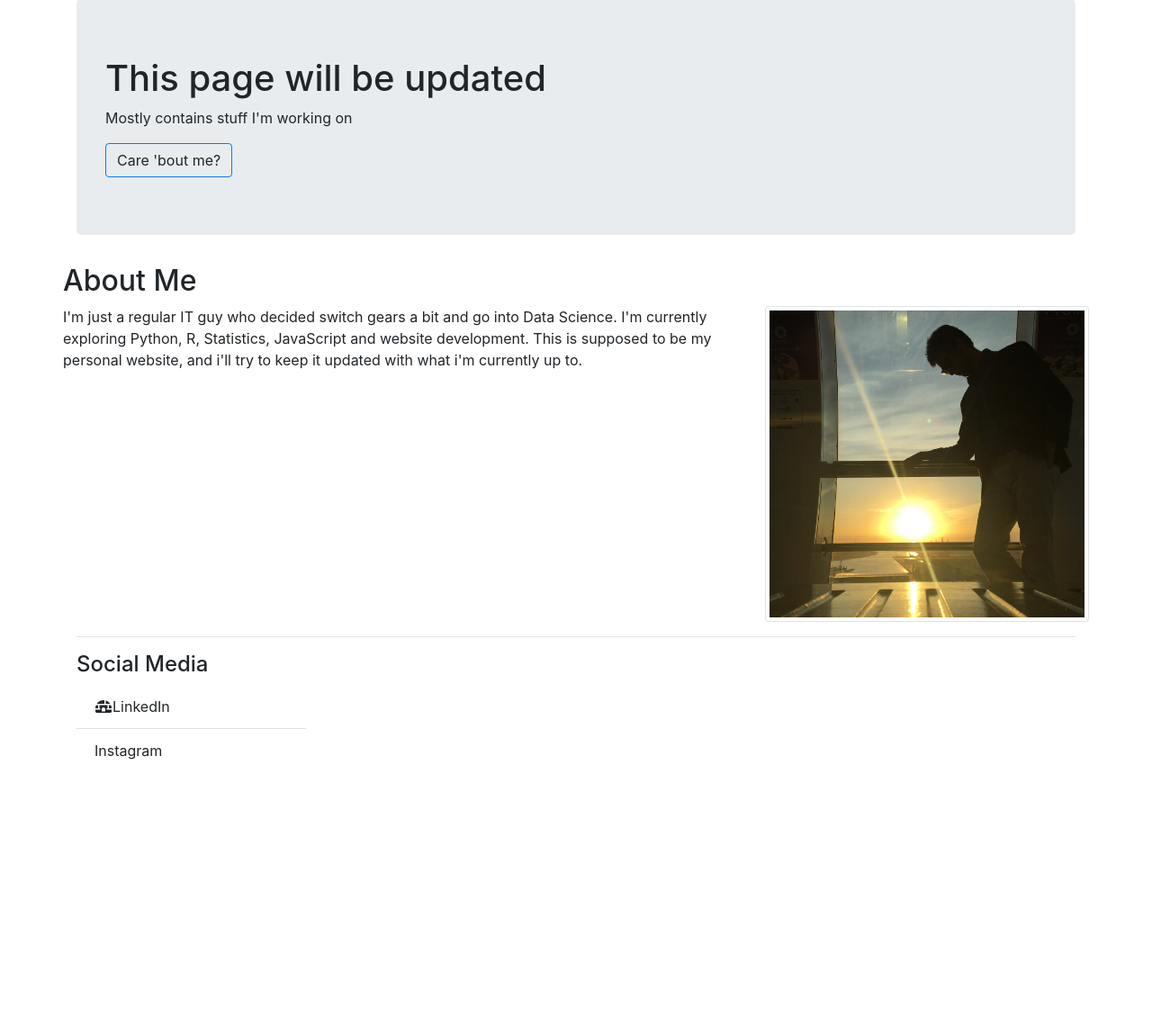
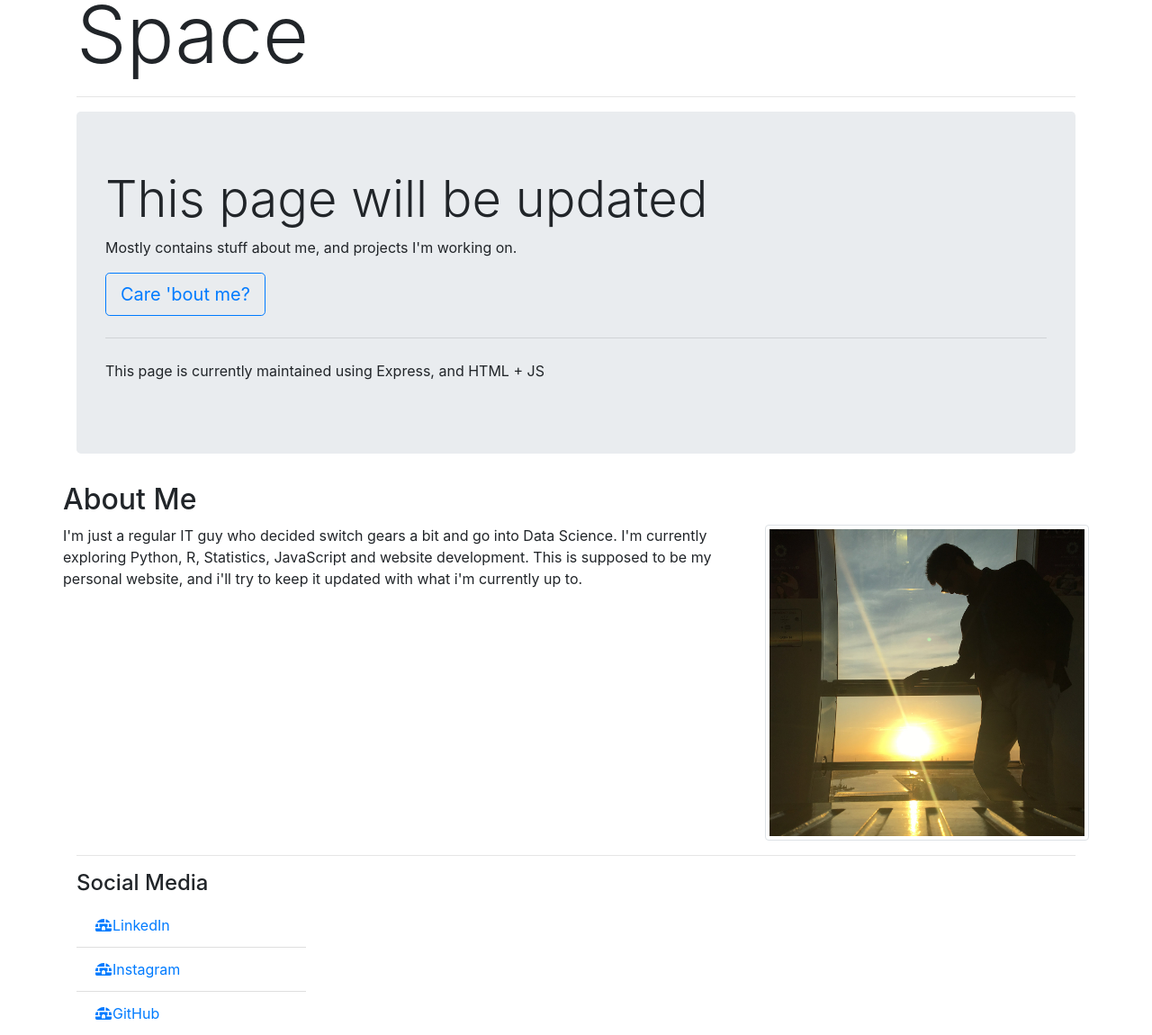
Before and after one commit to mjaybaig/mywebsite, a website: page views/index.html in a window 1280 px wide. Shown: the part 120-1270 px from the top of the page at 90% size. Before the commit the page ends 978 px from the top, so only its background shows below. Drawn offline with nearby package versions, Linux system fonts and the light colour scheme; files that its build step writes are made by us from their sources; files whose address does not match are found by name.

Commit message:
Did some tidying

```diff
--- a/public/css/styles.css
+++ b/public/css/styles.css
@@ -1,3 +1,3 @@
-a{
-    color: white;
-}
+/* .footer{
+    background-color: lightgray;
+} */
--- a/views/index.html
+++ b/views/index.html
@@ -11,14 +11,16 @@
   </head>
   <body>
     <div class="container">
-      <h1 class="display-3">Welcome to Mojay's Space</h1>
+      <h1 class="display-2">Welcome to Mojay's Space</h1>
       <hr>
       <div class="row">
         <div class="col">
-          <div class="jumbotron   ">
-            <h1>This page will be updated</h1>
-            <p>Mostly contains stuff I'm working on</p>
-            <a class="btn btn-outline-primary">Care 'bout me?</a>
+          <div class="jumbotron">
+            <h1 class="display-4">This page will be updated</h1>
+            <p>Mostly contains stuff about me, and projects I'm working on.</p>
+            <a class="btn btn-outline-primary btn-lg" href="#" role="button">Care 'bout me?</a>
+            <hr class="my-4">
+            <p>This page is currently maintained using Express, and HTML + JS</p>
           </div>
         </div>
       </div>
@@ -57,8 +59,21 @@
           <div class="row">
             <div class="col-sm-3">
               <ul class="list-group list-group-flush">
-                <li class="list-group-item"><i class="fas fa-igloo"></i>LinkedIn</li>
-                <li class="list-group-item">Instagram</li>
+                <li class="list-group-item">
+                  <a target="_blank" href="https://www.linkedin.com/in/mohammad-jameel-baig-7767577a/">
+                    <i class="fas fa-igloo"></i>LinkedIn
+                  </a>
+                </li>
+                <li class="list-group-item">
+                  <a target="_blank" href="https://www.instagram.com/mojaybaig/">
+                    <i class="fas fa-igloo"></i>Instagram
+                  </a>
+                </li>
+                <li class="list-group-item">
+                  <a target="_blank" href="https://github.com/mjaybaig">
+                    <i class="fas fa-igloo"></i>GitHub
+                  </a>
+                </li>
               </ul>
             </div>
           </div>
```
